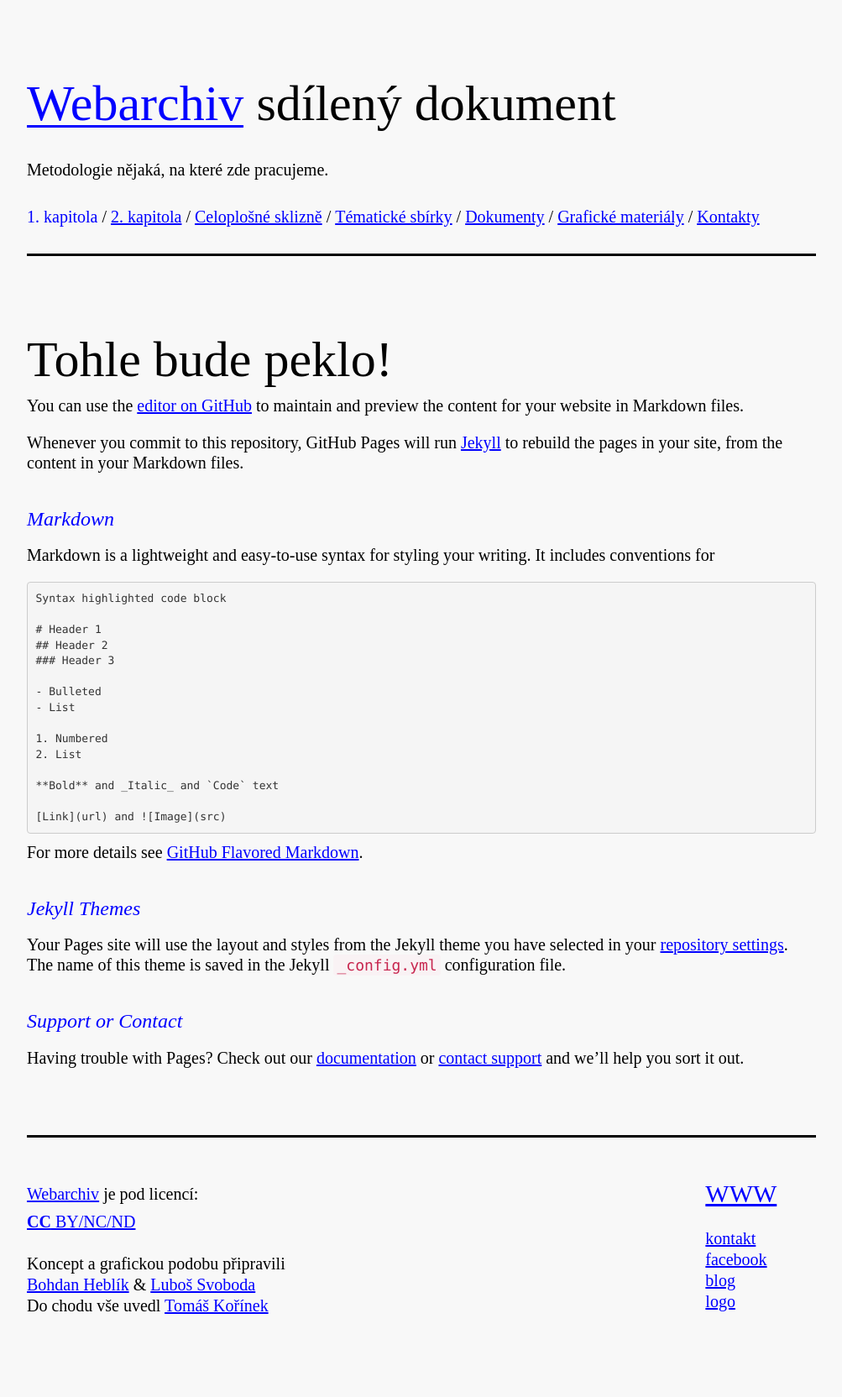
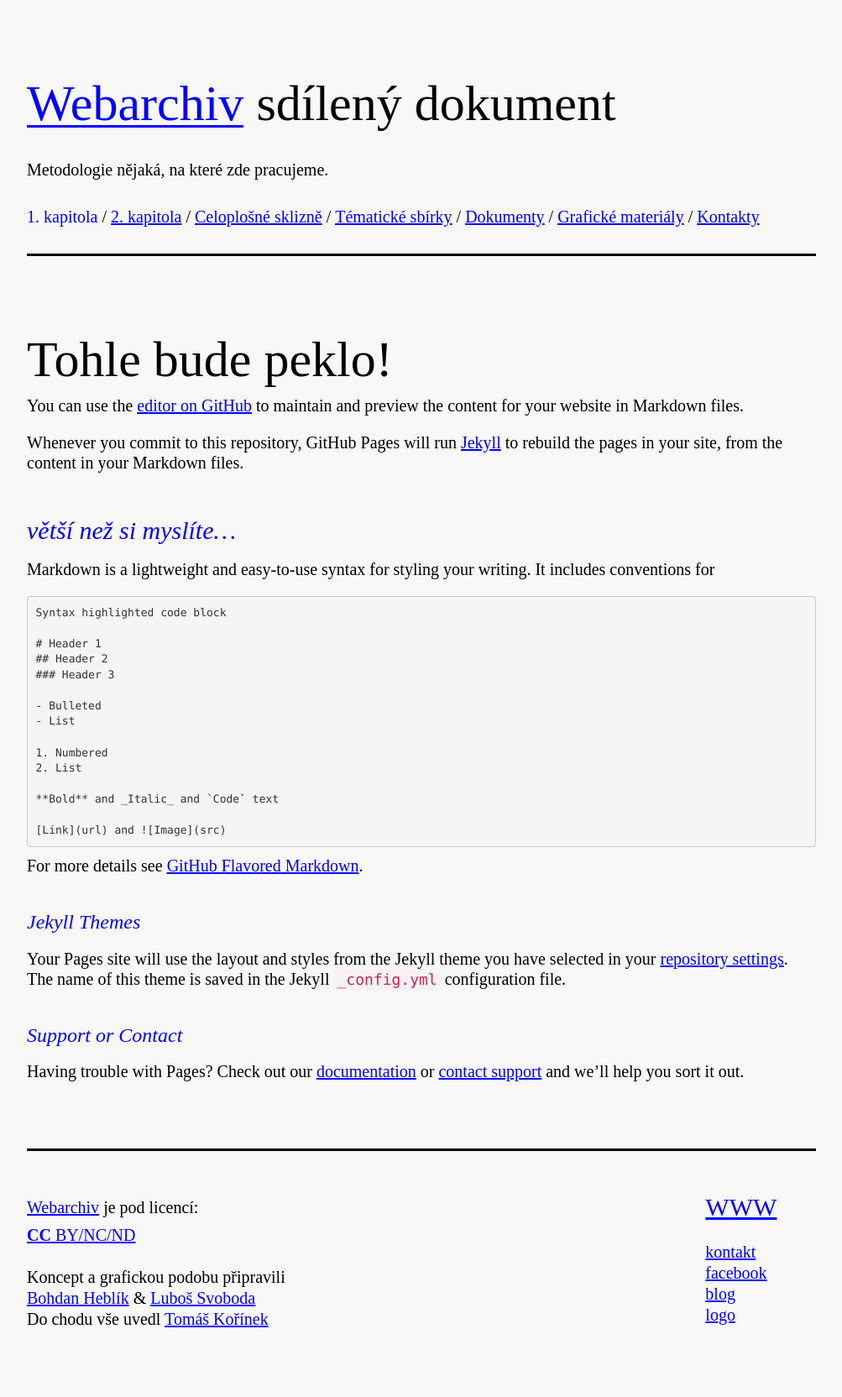
Before and after one commit to kvasnicaj/kvasnicaj.github.io, a Jekyll site: the page built from index.md, in a window 1280 px wide. Shown: the whole page at 84% size, without its empty margins (138-1141 px from the left). Built offline with Jekyll 4.4.1, drawn with Linux system fonts in a browser that asks for light colours.

Commit message:
změna titulku

```diff
--- a/index.md
+++ b/index.md
@@ -9,7 +9,7 @@ You can use the [editor on GitHub](https://github.com/kvasnicaj/kvasnicaj.github
 
 Whenever you commit to this repository, GitHub Pages will run [Jekyll](https://jekyllrb.com/) to rebuild the pages in your site, from the content in your Markdown files.
 
-### Markdown
+## větší než si myslíte...
 
 Markdown is a lightweight and easy-to-use syntax for styling your writing. It includes conventions for
 
```
